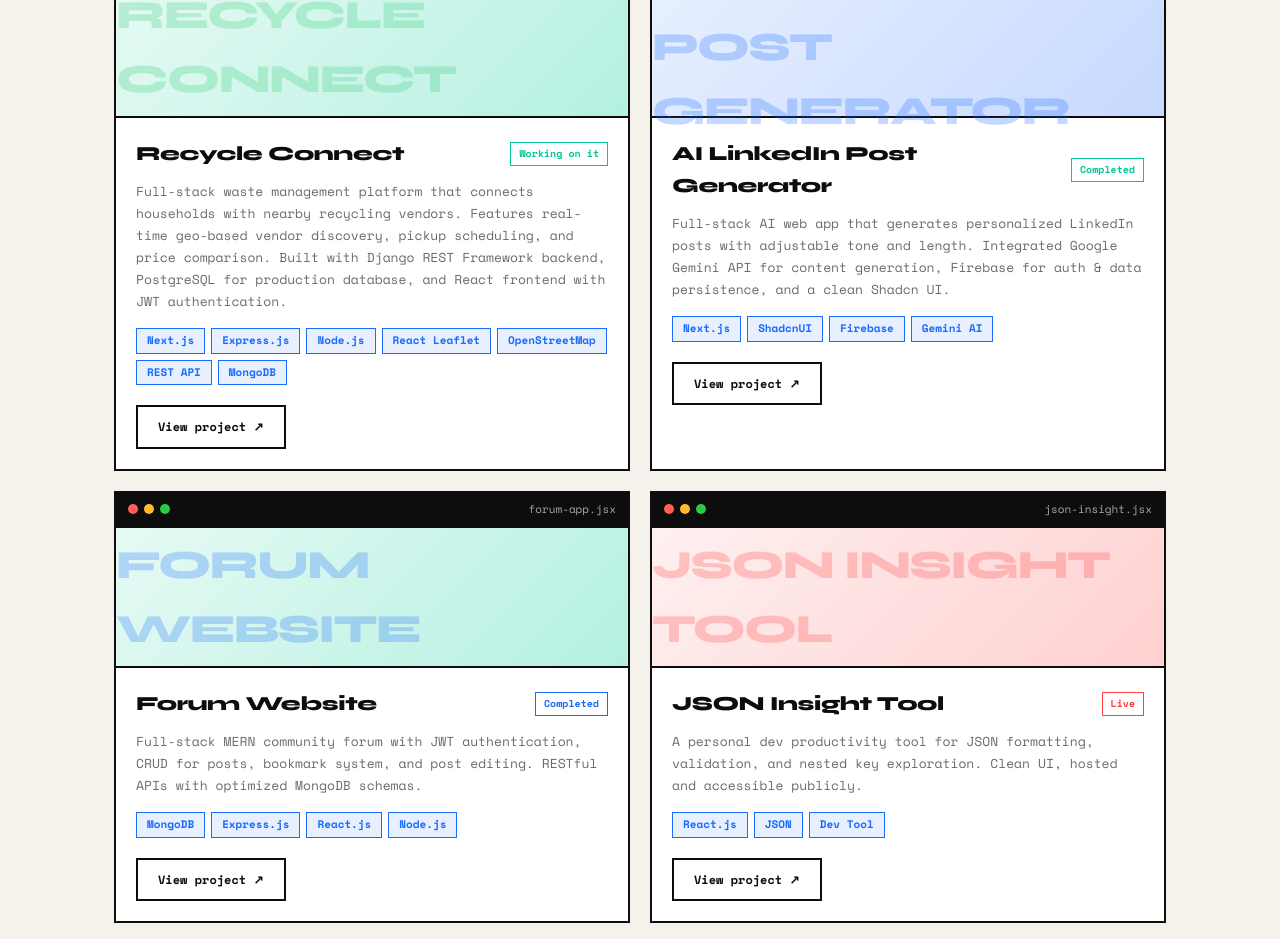
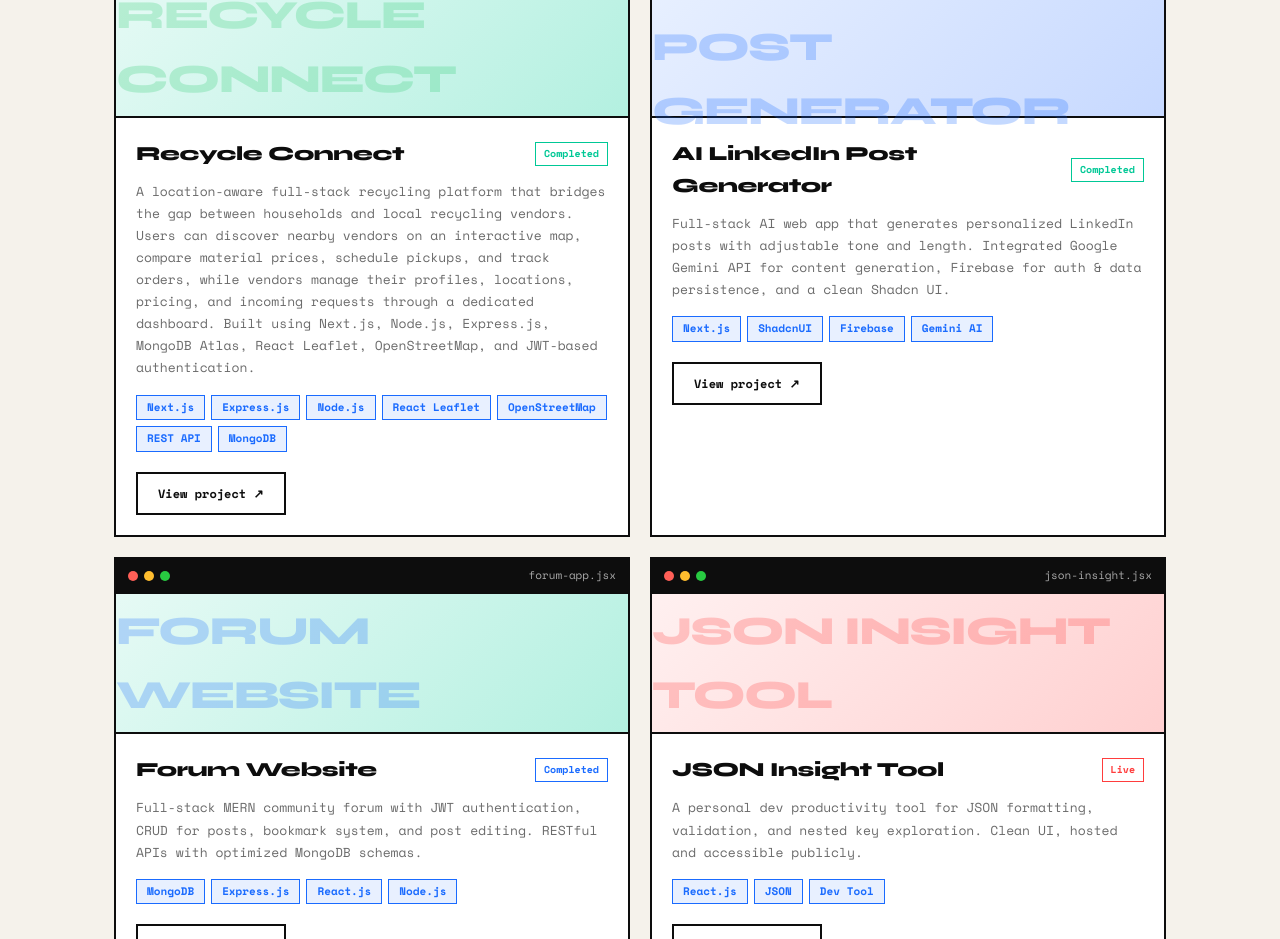
Before and after one commit to m-ayaz-xyz/mohammad-ayaz, a Next.js app: page / in a window 1280 px wide. Shown: the part 1033-1972 px from the top of the page. Built offline with nearby package versions, Linux system fonts and the light colour scheme.

Commit message:
Update Project

```diff
--- a/components/Projects.js
+++ b/components/Projects.js
@@ -3,9 +3,10 @@ const projects = [
   id: 1,
   title: 'Recycle Connect',
   description:
-    'Full-stack waste management platform that connects households with nearby recycling vendors. Features real-time geo-based vendor discovery, pickup scheduling, and price comparison. Built with Django REST Framework backend, PostgreSQL for production database, and React frontend with JWT authentication.',
+    'A location-aware full-stack recycling platform that bridges the gap between households and local recycling vendors. Users can discover nearby vendors on an interactive map, compare material prices, schedule pickups, and track orders, while vendors manage their profiles, locations, pricing, and incoming requests through a dedicated dashboard. Built using Next.js, Node.js, Express.js, MongoDB Atlas, React Leaflet, OpenStreetMap, and JWT-based authentication.',
   tags: ['Next.js', 'Express.js','Node.js', 'React Leaflet', 'OpenStreetMap', 'REST API', 'MongoDB'],
-  status: 'Working on it',
+  // status: 'Working on it',
+  status: 'Completed',
   statusColor: '#00c896',
   accent: '#2ecc71',
   file: 'recycle-connect.jsx',
```
